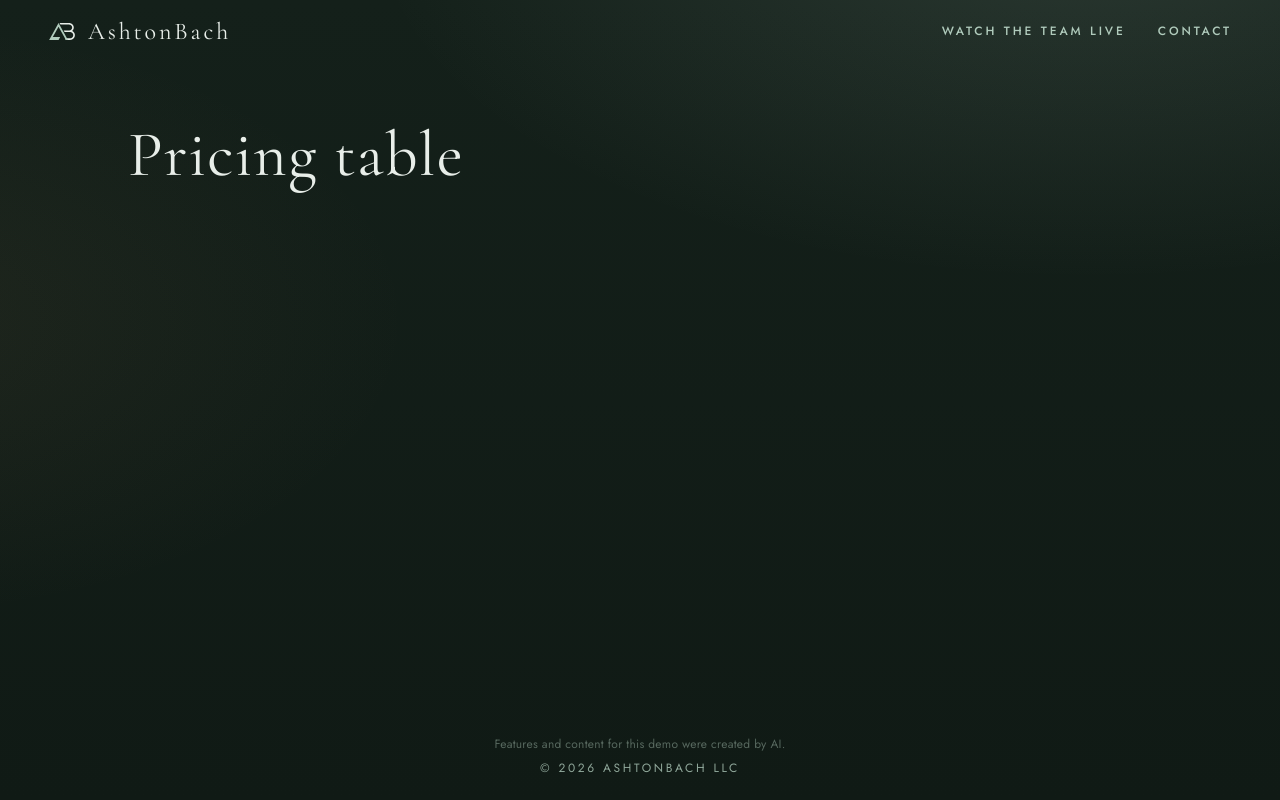
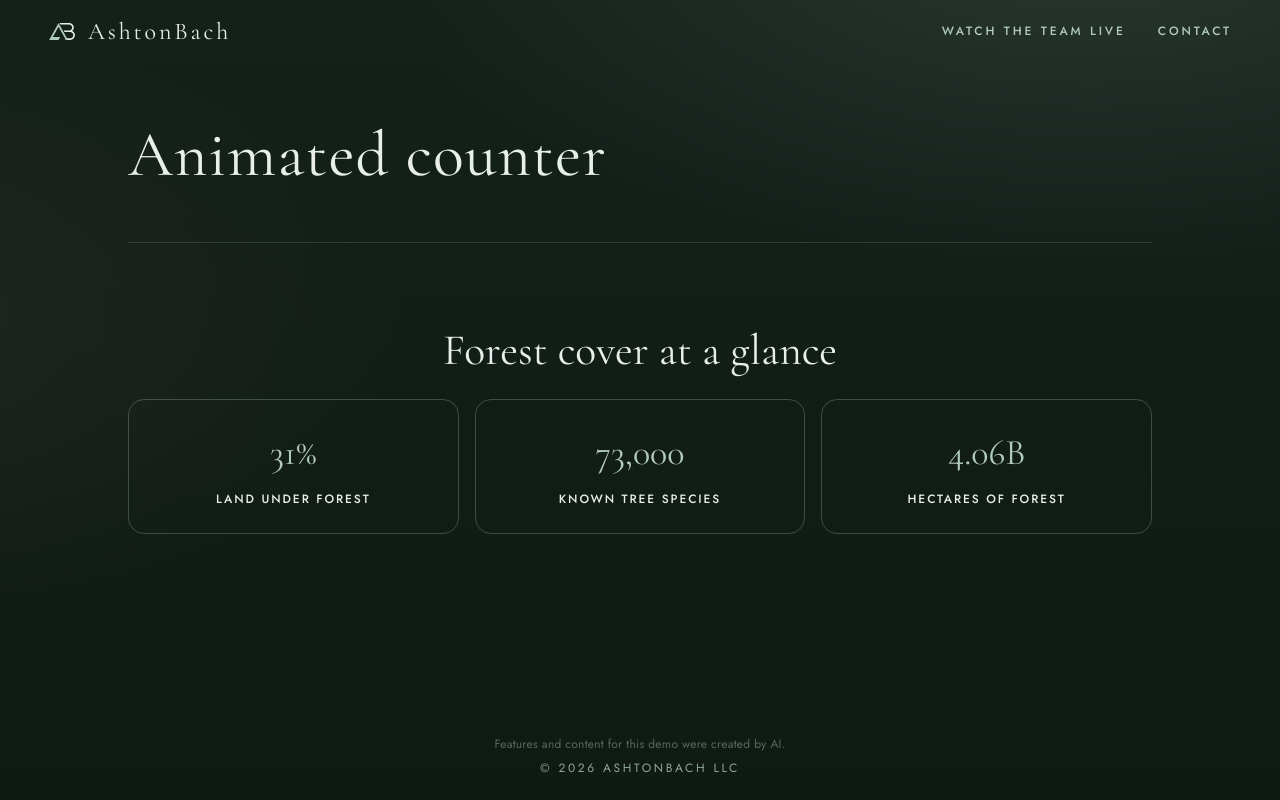
Before and after one commit to ashtonbach/agent-showcase, a Next.js app: page / in a window 1280 px wide. Built offline with nearby package versions, Linux system fonts and the light colour scheme.

Commit message:
Feature: Animated counter (Author: Alder)
Co-authored-by: AshtonBach Coder <ashtonbach-coder@users.noreply.github.com>

```diff
--- /dev/null
+++ b/app/lab/animated-counter/index.tsx
@@ -0,0 +1,82 @@
+"use client";
+
+import { useEffect, useRef, useState } from "react";
+
+// FAO FRA 2020 (31% land, 4.06B ha); Cazzolla Gatti et al., PNAS 2022 (tree species)
+const STATS = [
+  { final: "31%", label: "Land under forest" },
+  { final: "73,000", label: "Known tree species" },
+  { final: "4.06B", label: "Hectares of forest" },
+];
+
+const css = `
+.lab-stats{width:min(960px,100%);margin:8px auto 56px;color:var(--mist,#F2EFE6)}
+.lab-stats h2{font-family:var(--serif);font-weight:400;font-size:30px;margin:0 0 24px;text-align:center}
+.lab-grid{display:grid;grid-template-columns:repeat(3,1fr);gap:16px}
+.lab-card{border:1px solid rgba(176,203,188,0.28);border-radius:16px;padding:24px;text-align:center}
+.lab-card strong{display:block;font-family:var(--serif);font-weight:400;font-size:36px;color:var(--sage)}
+.lab-card span{display:block;margin-top:8px;font-family:var(--sans);font-weight:500;font-size:12px;letter-spacing:0.16em;text-transform:uppercase}
+@media (max-width:720px){.lab-grid{grid-template-columns:1fr}}
+`;
+
+function target(final: string) {
+  return parseFloat(final.replace(/,/g, "")) || 0;
+}
+function tickText(n: number, final: string) {
+  if (final.includes(".")) return n.toFixed(2);
+  if (final.includes(",")) return Math.round(n).toLocaleString("en-US");
+  return String(Math.round(n));
+}
+
+export default function AnimatedCounter() {
+  const root = useRef<HTMLElement>(null);
+  const [vals, setVals] = useState(["0", "0", "0"]);
+
+  useEffect(() => {
+    const el = root.current;
+    if (!el) return;
+    if (window.matchMedia("(prefers-reduced-motion: reduce)").matches) {
+      setVals(STATS.map((s) => s.final));
+      return;
+    }
+    let raf = 0;
+    let started = false;
+    const io = new IntersectionObserver(([e]) => {
+      if (!e.isIntersecting || started) return;
+      started = true;
+      io.disconnect();
+      const t0 = performance.now();
+      const step = (now: number) => {
+        const p = Math.min(1, (now - t0) / 1200);
+        const ease = 1 - (1 - p) ** 3;
+        if (p >= 1) {
+          setVals(STATS.map((s) => s.final));
+          return;
+        }
+        setVals(STATS.map((s) => tickText(target(s.final) * ease, s.final)));
+        raf = requestAnimationFrame(step);
+      };
+      raf = requestAnimationFrame(step);
+    }, { threshold: 0.2 });
+    io.observe(el);
+    return () => {
+      io.disconnect();
+      cancelAnimationFrame(raf);
+    };
+  }, []);
+
+  return (
+    <section ref={root} className="lab-stats" data-lab="animated-counter" aria-labelledby="lab-ac-title">
+      <style>{css}</style>
+      <h2 id="lab-ac-title">Forest cover at a glance</h2>
+      <div className="lab-grid">
+        {STATS.map((s, i) => (
+          <article key={s.label} className="lab-card">
+            <strong data-final={s.final}>{vals[i]}</strong>
+            <span>{s.label}</span>
+          </article>
+        ))}
+      </div>
+    </section>
+  );
+}
--- a/app/lab/current.json
+++ b/app/lab/current.json
@@ -1 +1 @@
-{"slug":"pricing-table"}
+{"slug":"animated-counter"}
--- a/app/page.tsx
+++ b/app/page.tsx
@@ -1,3 +1,4 @@
+import Lab from "./lab/animated-counter";
 import { readDemoKey, demoTitle } from "./demo-name";
 const demoKey = readDemoKey();
 const demoName = demoTitle();
@@ -5,7 +6,7 @@ export default function Page() {
   return (
     <div className="page-stack">
       <h1 className="demo-title" data-i18n={demoKey}>{demoName}</h1>
-      {/* lab:slot */}
+      <Lab /> {/* lab:slot */}
     </div>
   );
 }
```
